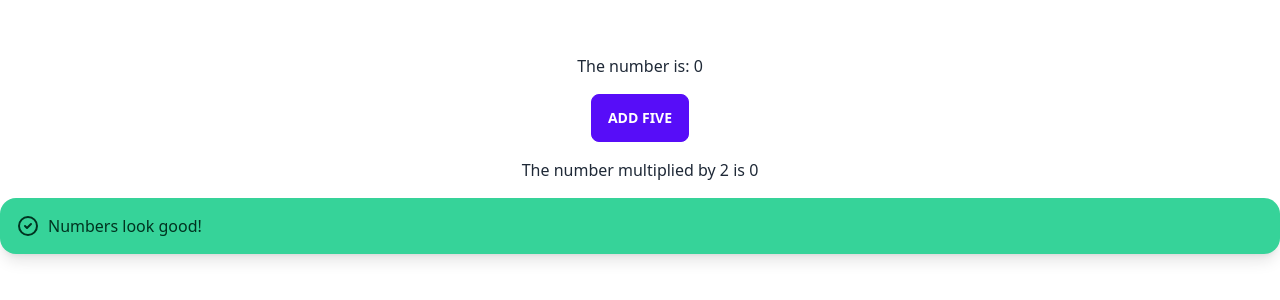
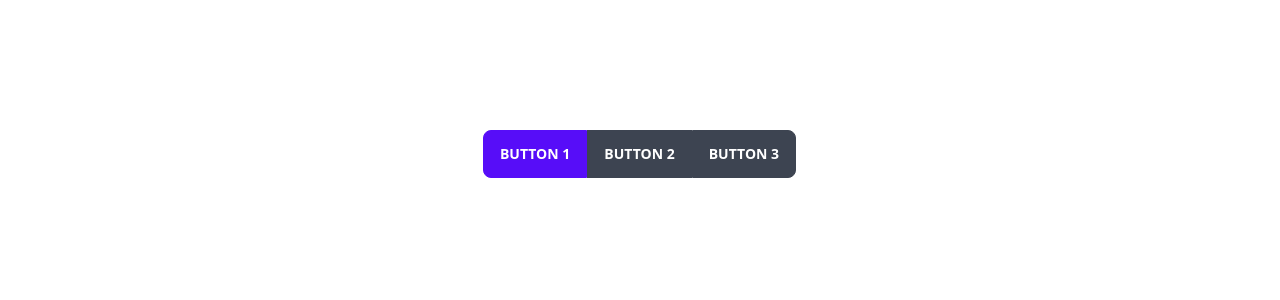
Before and after one commit to salmanusmn/Svelte-Project, a Svelte app: page / in a window 1280 px wide. Shown: the part 246-546 px from the top of the page. Built offline with nearby package versions, Linux system fonts and the light colour scheme.

Commit message:
class-binding

```diff
--- a/src/App.svelte
+++ b/src/App.svelte
@@ -1,34 +1,27 @@
 <script>
-  let number = 0
+	let active = 1;
 
-  function add5(){
-    number += 5;
-  }
-
-  $: multiple = number*2
+	function changeActive(activeNum) {
+		active = activeNum;
+		console.log(activeNum);
+	}
 </script>
 
 <main class="flex flex-col justify-center items-center h-screen space-y-4">
-  <p> The number is: {number}</p>
-  <button on:click="{add5}" class="btn btn-primary">Add five</button>
-  <p>The number multiplied by 2 is {multiple}</p>
-
-  {#if multiple < 50}
-  <div class="alert alert-success shadow-lg">
-    <div>
-      <svg xmlns="http://www.w3.org/2000/svg" class="stroke-current flex-shrink-0 h-6 w-6" fill="none" viewBox="0 0 24 24"><path stroke-linecap="round" stroke-linejoin="round" stroke-width="2" d="M9 12l2 2 4-4m6 2a9 9 0 11-18 0 9 9 0 0118 0z" /></svg>
-      <span>Numbers look good!</span>
-    </div>
-  </div>
-
-  {:else}
-  <div class="alert alert-error shadow-lg">
-    <div>
-      <svg xmlns="http://www.w3.org/2000/svg" class="stroke-current flex-shrink-0 h-6 w-6" fill="none" viewBox="0 0 24 24"><path stroke-linecap="round" stroke-linejoin="round" stroke-width="2" d="M9 12l2 2 4-4m6 2a9 9 0 11-18 0 9 9 0 0118 0z" /></svg>
-      <span>Numbers are too high!</span>
-    </div>
-  </div>
-  {/if}
+	<div class="btn-group">
+		<button
+			on:click={() => changeActive(1)}
+			class="btn btn-act {active === 1 ? 'btn-active' : ''}">Button 1</button
+		>
+		<button
+			on:click={() => changeActive(2)}
+			class="btn btn-act {active === 2 ? 'btn-active' : ''}">Button 2</button
+		>
+		<button
+			on:click={() => changeActive(3)}
+			class="btn btn-act {active === 3 ? 'btn-active' : ''}">Button 3</button
+		>
+	</div>
 </main>
 
 <style>
```
